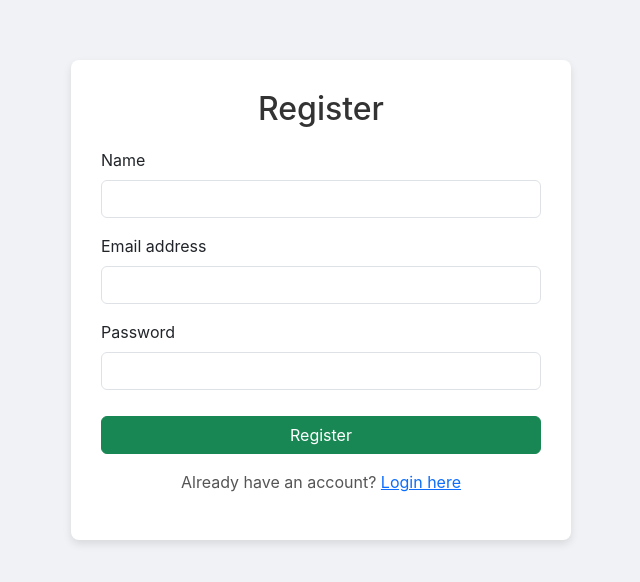
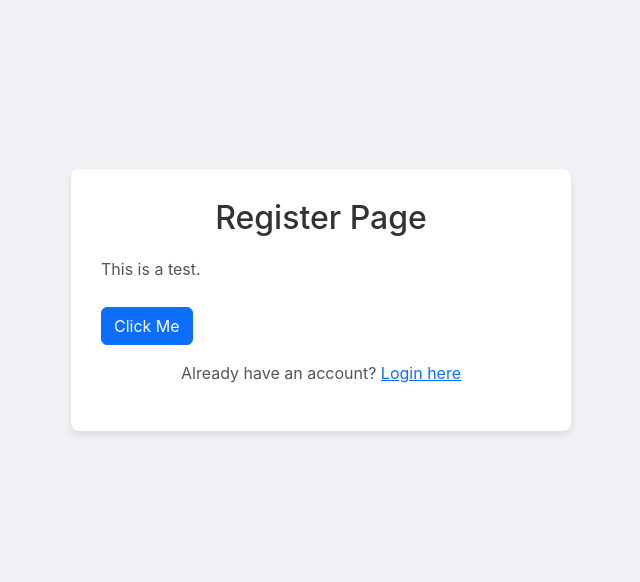
Before and after one commit to Prajwal-KR-12/Quiz, a React (Create React App) app in the folder frontend/: page /register in a window 1280 px wide. Shown: the part 124-706 px from the top of the page, without its empty margins (319-959 px from the left). Built offline with nearby package versions, Linux system fonts and the light colour scheme; no server answers.

Commit message:
Replace Register page with a simple test component

```diff
--- a/frontend/src/pages/Register.jsx
+++ b/frontend/src/pages/Register.jsx
@@ -1,68 +1,18 @@
-// frontend/src/components/Register.jsx
-import React, { useState } from "react";
-import { registerUser } from "../requester.jsx";
+import React from "react";
 
 const Register = () => {
-  const [name, setName] = useState("");
-  const [email, setEmail] = useState("");
-  const [password, setPassword] = useState("");
-  const [message, setMessage] = useState("");
-
-  const handleSubmit = async () => {
-    console.log("Register button clicked!");
-    try {
-      const res = await registerUser({ name, email, password });
-      setMessage("✅ Registration successful! Please login.");
-      // Clear form
-      setName("");
-      setEmail("");
-      setPassword("");
-    } catch (err) {
-      setMessage(err.response?.data?.msg || "❌ Registration failed.");
-    }
+  const handleTestClick = () => {
+    console.log("This is the ultimate test. If you see this, onClick works.");
   };
 
   return (
     <div className="container mt-5">
-      <h2>Register</h2>
-      {message && <div className={`alert ${message.startsWith("✅") ? "alert-success" : "alert-danger"}`} role="alert">{message}</div>}
-      <form>
-        <div className="mb-3">
-          <label htmlFor="nameInput" className="form-label">Name</label>
-          <input
-            type="text"
-            className="form-control"
-            id="nameInput"
-            value={name}
-            required
-            onChange={(e) => setName(e.target.value)}
-          />
-        </div>
-        <div className="mb-3">
-          <label htmlFor="emailInput" className="form-label">Email address</label>
-          <input
-            type="email"
-            className="form-control"
-            id="emailInput"
-            value={email}
-            required
-            onChange={(e) => setEmail(e.target.value)}
-          />
-        </div>
-        <div className="mb-3">
-          <label htmlFor="passwordInput" className="form-label">Password</label>
-          <input
-            type="password"
-            className="form-control"
-            id="passwordInput"
-            value={password}
-            required
-            onChange={(e) => setPassword(e.target.value)}
-          />
-        </div>
-        <button type="button" className="btn btn-success w-100" onClick={handleSubmit}>Register</button>
-        <p className="mt-3 text-center">Already have an account? <a href="/">Login here</a></p>
-      </form>
+      <h2>Register Page</h2>
+      <p>This is a test.</p>
+      <button type="button" className="btn btn-primary" onClick={handleTestClick}>
+        Click Me
+      </button>
+      <p className="mt-3 text-center">Already have an account? <a href="/">Login here</a></p>
     </div>
   );
 };
```
